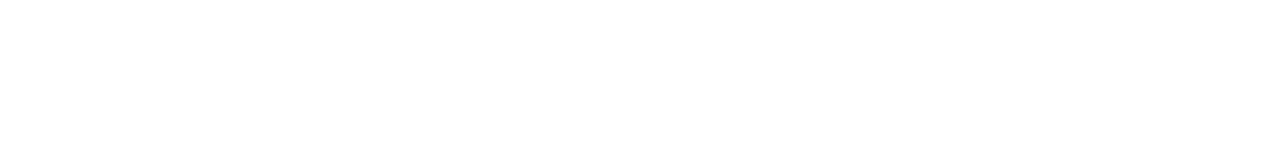
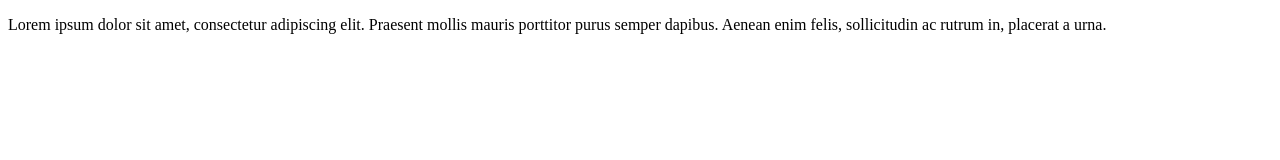
Before and after one commit to zarkoselak/pretty-date-js, a website built with webpack: page example/index.html in a window 1280 px wide. Built offline with nearby package versions, Linux system fonts and the light colour scheme.

Commit message:
Update Readme and example npm scripts
- adds instructions how to run example
- adds npm scripts

```diff
--- a/example/index.html
+++ b/example/index.html
@@ -5,6 +5,10 @@
 </head>
 <body>
 
+<div id="example">
+	<p>Lorem ipsum dolor sit amet, consectetur adipiscing elit. Praesent mollis mauris porttitor purus semper dapibus. Aenean enim felis, sollicitudin ac rutrum in, placerat a urna.</p><span class="pretty-date"></span>
+</div>
+
 <script src="./bundle.js" type="text/javascript" charset="utf-8" async defer></script>
 </body>
 </html>
--- a/example/package.json
+++ b/example/package.json
@@ -1,7 +1,11 @@
 {
   "name": "example",
   "version": "1.0.0",
-  "description": "",
+  "description": "Simple example of pretty date js module",
+    "scripts": {
+      "build": "webpack",
+      "start": "webpack-dev-server"
+  },
   "devDependencies": {
     "webpack": "^1.13.1",
     "webpack-dev-server": "^1.14.1"
```
Also changed, not shown: README.md.
